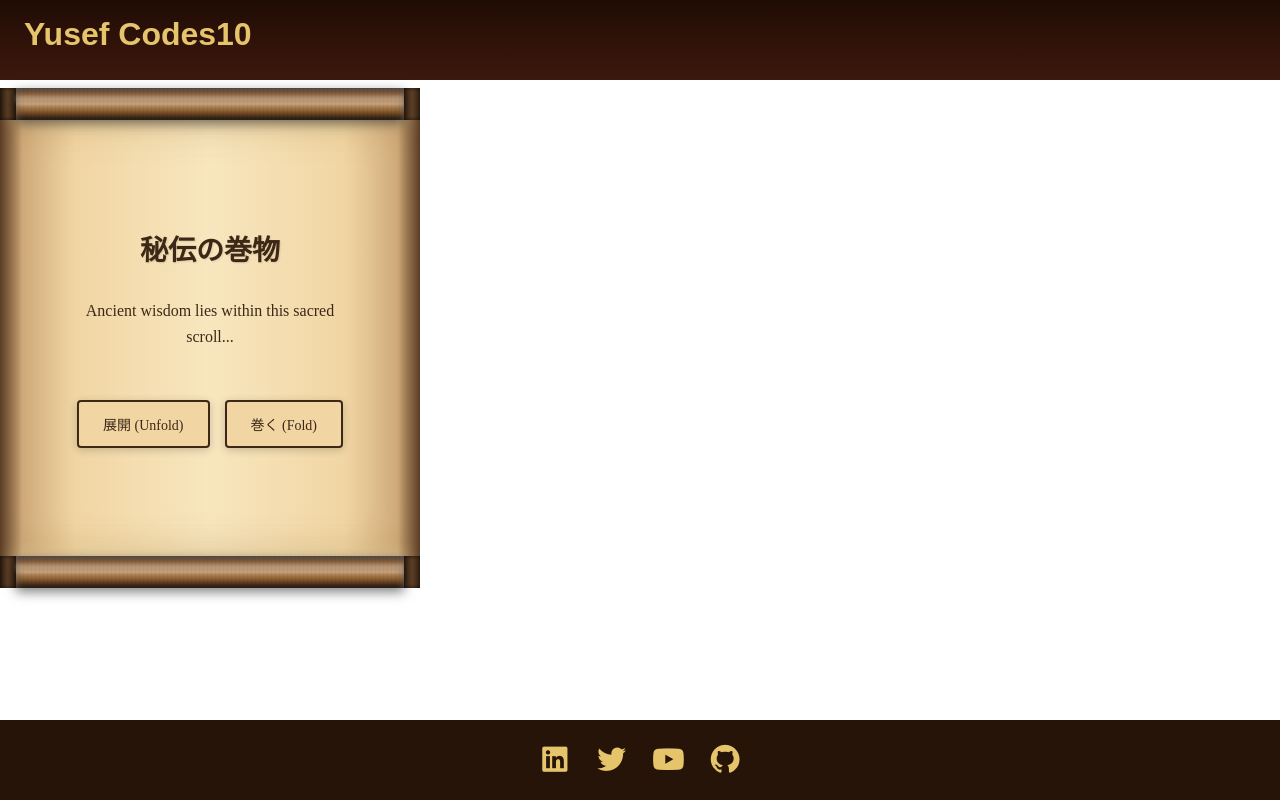
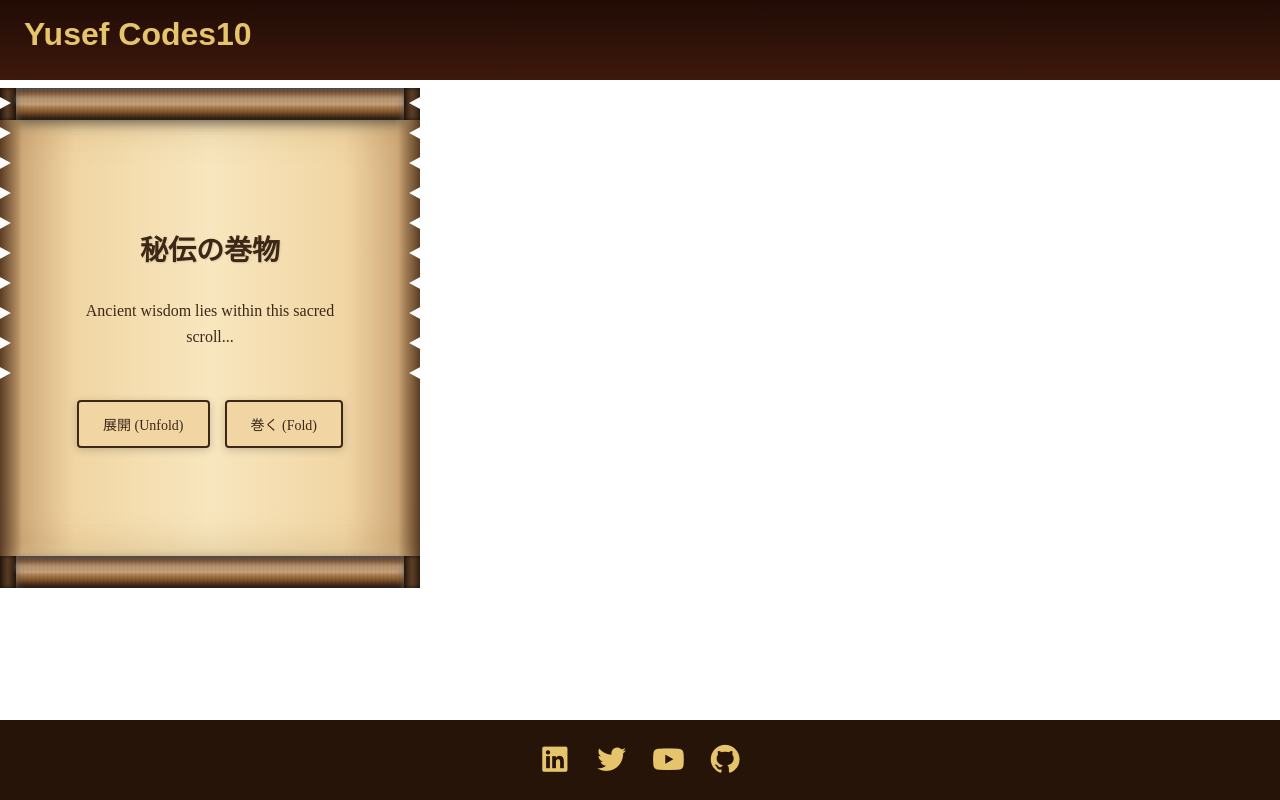
Before and after one commit to yusef-codes10/yusef-codes10-portfolio, a Vue app: page / in a window 1280 px wide. Built offline with nearby package versions, Linux system fonts and the light colour scheme; a web font is replaced by a local one.

Commit message:
the formula for the cutted edges | needs lots of work to look perfect

```diff
--- a/src/components/PMain.vue
+++ b/src/components/PMain.vue
@@ -54,6 +54,76 @@ console.log(foldScroll)
   position: relative;
   transition: height 0.8s cubic-bezier(0.4, 0, 0.2, 1);
   margin: 0.5rem 0;
+
+  clip-path: polygon(
+    /* ── TOP EDGE ── */ 0% 0%,
+    100% 0%,
+
+    /* ── RIGHT EDGE (top → bottom) ── */ 100% 9px,
+    calc(100% - 11px) 15px,
+    100% 21px,
+    100% 39px,
+    calc(100% - 11px) 45px,
+    100% 51px,
+    100% 69px,
+    calc(100% - 11px) 75px,
+    100% 81px,
+    100% 99px,
+    calc(100% - 11px) 105px,
+    100% 111px,
+    100% 129px,
+    calc(100% - 11px) 135px,
+    100% 141px,
+    100% 159px,
+    calc(100% - 11px) 165px,
+    100% 171px,
+    100% 189px,
+    calc(100% - 11px) 195px,
+    100% 201px,
+    100% 219px,
+    calc(100% - 11px) 225px,
+    100% 231px,
+    100% 249px,
+    calc(100% - 11px) 255px,
+    100% 261px,
+    100% 279px,
+    calc(100% - 11px) 285px,
+    100% 291px,
+
+    /* ── BOTTOM EDGE ── */ 100% 100%,
+    0% 100%,
+
+    /* ── LEFT EDGE (bottom → top) ── */ 0% 291px,
+    11px 285px,
+    0% 279px,
+    0% 261px,
+    11px 255px,
+    0% 249px,
+    0% 231px,
+    11px 225px,
+    0% 219px,
+    0% 201px,
+    11px 195px,
+    0% 189px,
+    0% 171px,
+    11px 165px,
+    0% 159px,
+    0% 141px,
+    11px 135px,
+    0% 129px,
+    0% 111px,
+    11px 105px,
+    0% 99px,
+    0% 81px,
+    11px 75px,
+    0% 69px,
+    0% 51px,
+    11px 45px,
+    0% 39px,
+    0% 21px,
+    11px 15px,
+    0% 9px
+  );
 }
 
 /* === SCROLL RODS (CYLINDERS) === */
```
